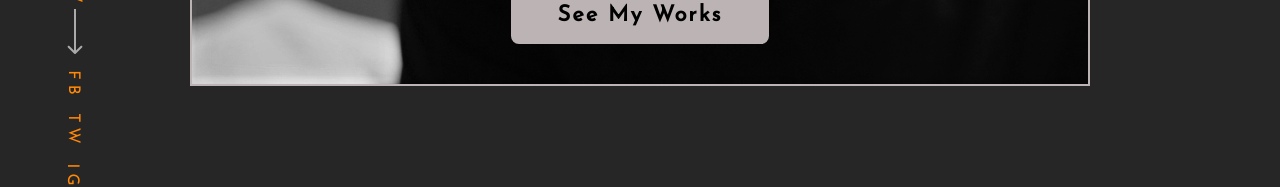
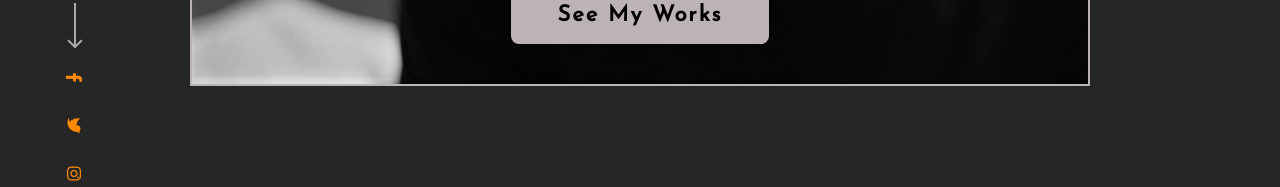
Before and after one commit to Agni-Saha/my-portfolio-1, a React (Create React App) app: page / in a window 1280 px wide. Shown: the part 765-952 px from the top of the page. Built offline with nearby package versions, Linux system fonts and the light colour scheme.

Commit message:
minor changes

```diff
--- a/public/index.html
+++ b/public/index.html
@@ -13,6 +13,9 @@
       user's mobile device or desktop. See https://developers.google.com/web/fundamentals/web-app-manifest/
     -->
   <link rel="manifest" href="%PUBLIC_URL%/manifest.json" />
+  <link rel="stylesheet" href="https://cdnjs.cloudflare.com/ajax/libs/font-awesome/5.15.3/css/all.min.css"
+    integrity="sha512-iBBXm8fW90+nuLcSKlbmrPcLa0OT92xO1BIsZ+ywDWZCvqsWgccV3gFoRBv0z+8dLJgyAHIhR35VZc2oM/gI1w=="
+    crossorigin="anonymous" referrerpolicy="no-referrer" />
   <!--
       Notice the use of %PUBLIC_URL% in the tags above.
       It will be replaced with the URL of the `public` folder during the build.
--- a/src/components/ContactSection.js
+++ b/src/components/ContactSection.js
@@ -19,7 +19,7 @@ const ContactSectionStyle = styled.div`
     content: '';
     width: 2px;
     height: 50%;
-    background-color: var(--gray-1);
+    background-color: var(--yellow);
     left: 50%;
     top: 30%;
     transform: translate(-50%, -50%);
--- a/src/components/HeroSection.js
+++ b/src/components/HeroSection.js
@@ -101,6 +101,9 @@ const HeroStyles = styled.div`
       }
     }
   }
+  .fab {
+    color: #ff8906
+  }
 
   @media only screen and (max-width: 768px) {
     .hero {
@@ -187,12 +190,12 @@ export default function HeroSection() {
                                         target="_blank"
                                         rel="noreferrer"
                                     >
-                                        FB
+                                        <i className="fab fa-facebook-f"></i>
                                     </a>
                                 </li>
                                 <li>
                                     <a href="http://twitter.com" target="_blank" rel="noreferrer">
-                                        TW
+                                        <i className="fab fa-twitter"></i>
                                     </a>
                                 </li>
                                 <li>
@@ -201,7 +204,7 @@ export default function HeroSection() {
                                         target="_blank"
                                         rel="noreferrer"
                                     >
-                                        IG
+                                        <i className="fab fa-instagram"></i>
                                     </a>
                                 </li>
                             </ul>
```
Lines whose indentation alone changed are shown as unchanged.
